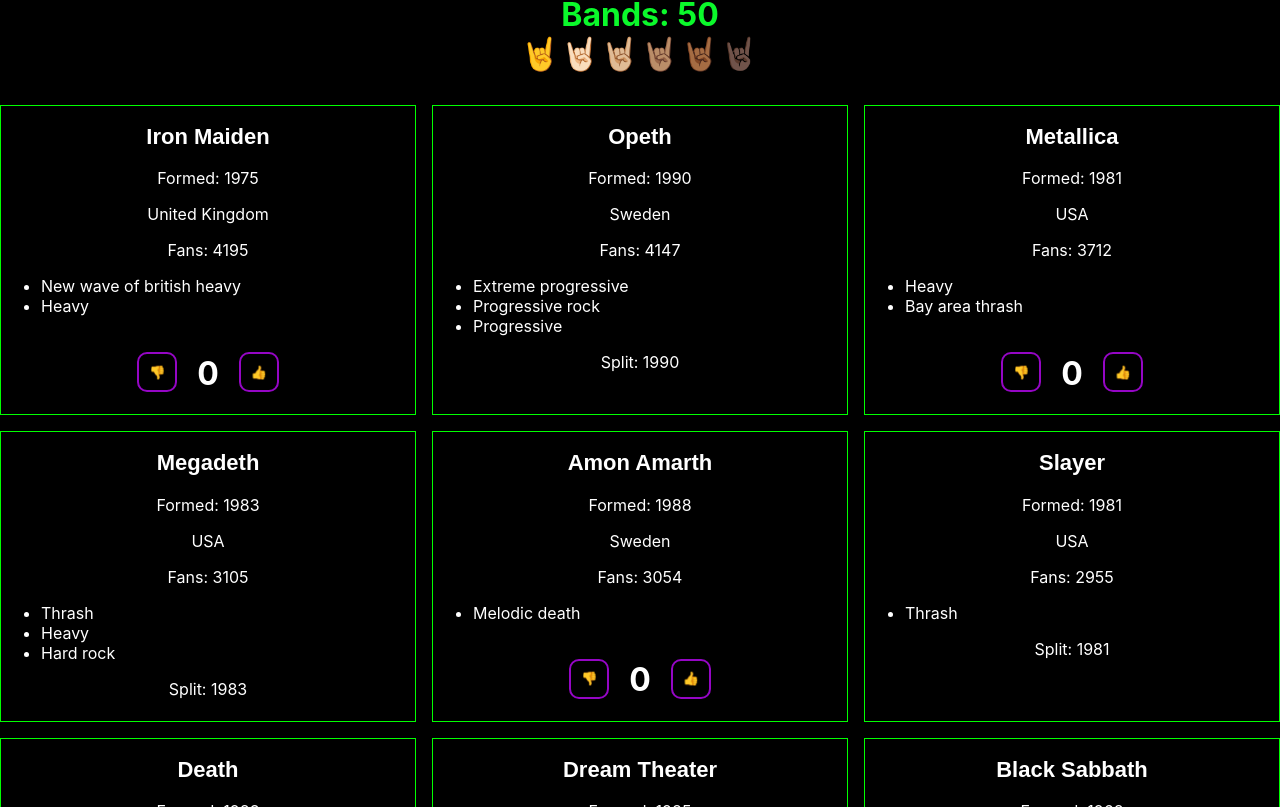
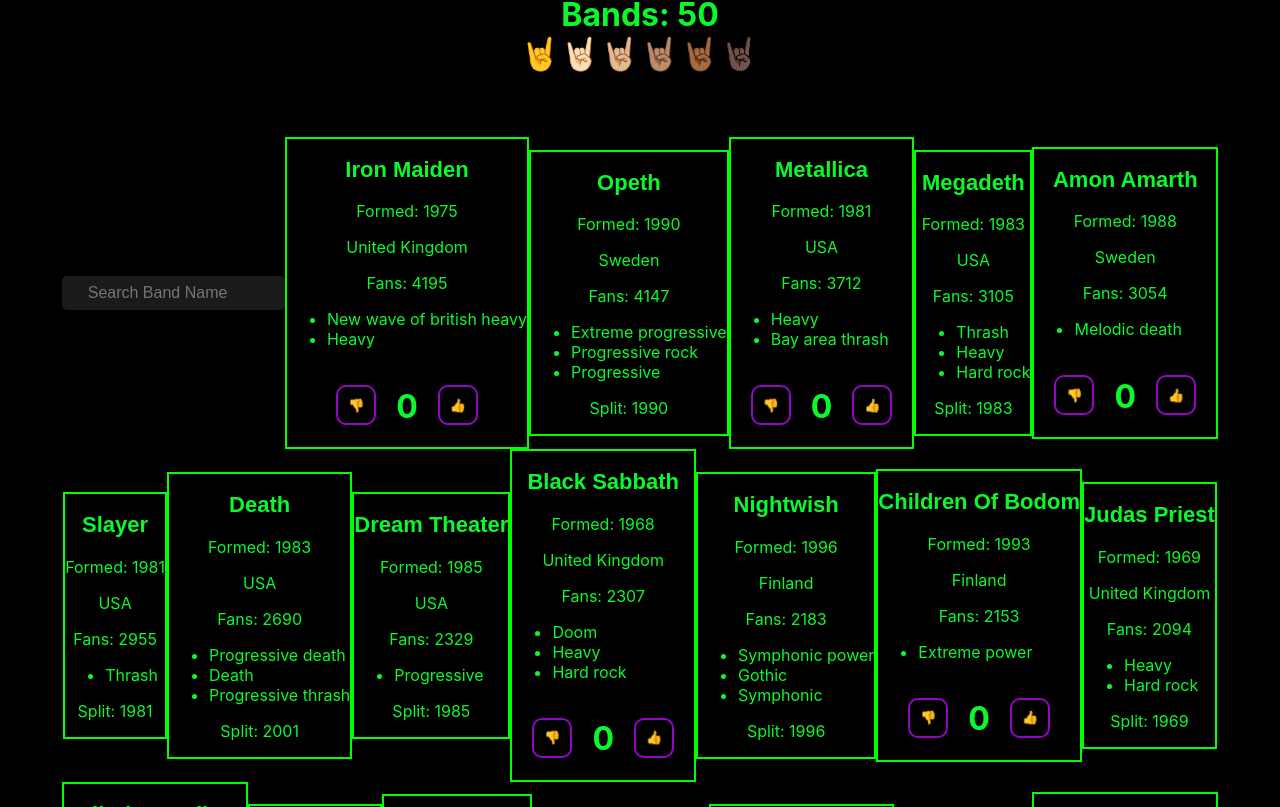
Before and after one commit to alexa-whitney/ACS1320-Bands-Final-Assessment, a React (Create React App) app: page / in a window 1280 px wide. Shown: the part 593-1400 px from the top of the page. Built offline with nearby package versions, Linux system fonts and the light colour scheme; a web font is replaced by a local one.

Commit message:
assignment completed

```diff
--- a/src/components/App.js
+++ b/src/components/App.js
@@ -3,12 +3,14 @@
 import Heading from './Heading/Heading'
 import MetalMeta from './Metal/MetalMeta';
 import BandList from './BandList/BandList';
+import SearchBar from './Search/SearchBar';
 
 function App() {
   return (
     <div className="App">
       <Heading />
       <MetalMeta />
+      <SearchBar />
       <BandList />
     </div>
   );
--- a/src/components/Metal/MetalMeta.js
+++ b/src/components/Metal/MetalMeta.js
@@ -1,6 +1,7 @@
 import data from '../../metal.js'
 import React from 'react';
 import './MetalMeta.css';
+import SearchBar from '../Search/SearchBar.js';
 
 function MetalMeta() {
     const numBands = data.length;
--- /dev/null
+++ b/src/components/Search/SearchBar.css
@@ -0,0 +1,28 @@
+.search-bar {
+    background-color: black;
+    color: rgb(11, 249, 43);
+    padding: 2rem;
+    display: flex;
+    justify-content: center;
+    align-items: center;
+    flex-wrap: wrap;
+    margin-bottom: 1rem;
+  }
+
+  label {
+    margin-right: 1rem;
+  }
+
+  input {
+    padding: 0.5rem;
+    font-size: 1rem;
+    border: none;
+    background-color: rgb(26, 26, 26);
+    color: white;
+    border-radius: 5px;
+    outline: none;
+  }
+
+  input:focus {
+    box-shadow: 0 0 0 2px rgb(11, 249, 43);
+  }
--- /dev/null
+++ b/src/components/Search/SearchBar.js
@@ -0,0 +1,37 @@
+import React from 'react';
+import { useState } from 'react';
+import Band from '../Band/Band';
+import './SearchBar.css';
+import data from '../../metal.js';
+
+function SearchBar() {
+    const [query, setQuery] = useState('')
+    const spaces = data.filter((obj) => {
+        const inName = obj.band_name.toLowerCase().includes(query.toLowerCase())
+        return inName
+    }).map((obj) => {
+        const { band_name } = obj
+        return (
+            <div className="band">
+                <Band
+                    band={obj}
+                />
+            </div>
+        )
+    })
+
+    return (
+        <div className="search-bar">
+            <form>
+                <input
+                    value={query}
+                    placeholder="    Search Band Name"
+                    onChange={(e) => setQuery(e.target.value)}
+                />
+            </form>
+            {spaces.length > 0 ? spaces : "No results match your search"}
+        </div>
+    )
+}
+
+export default SearchBar;
```
